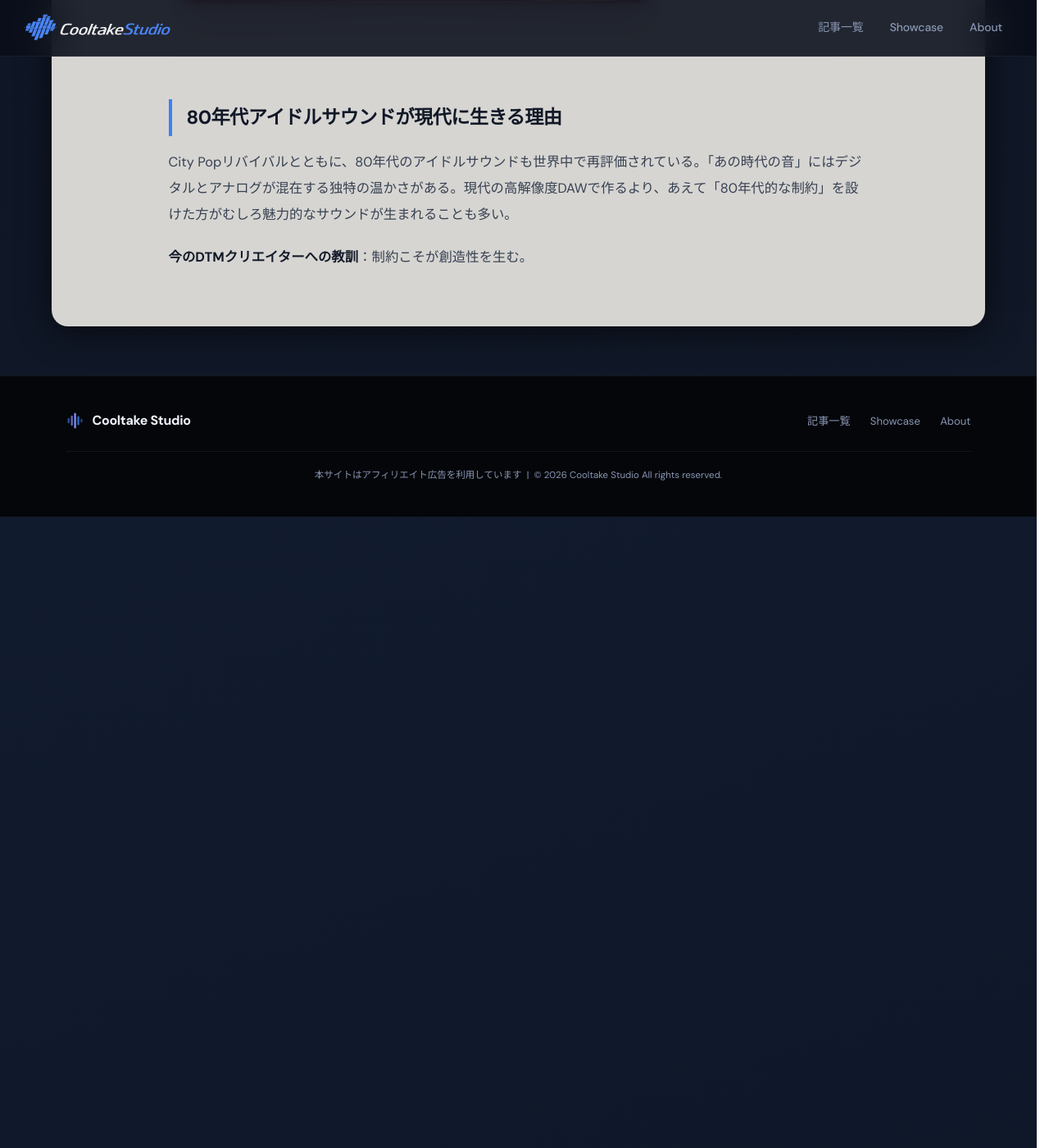
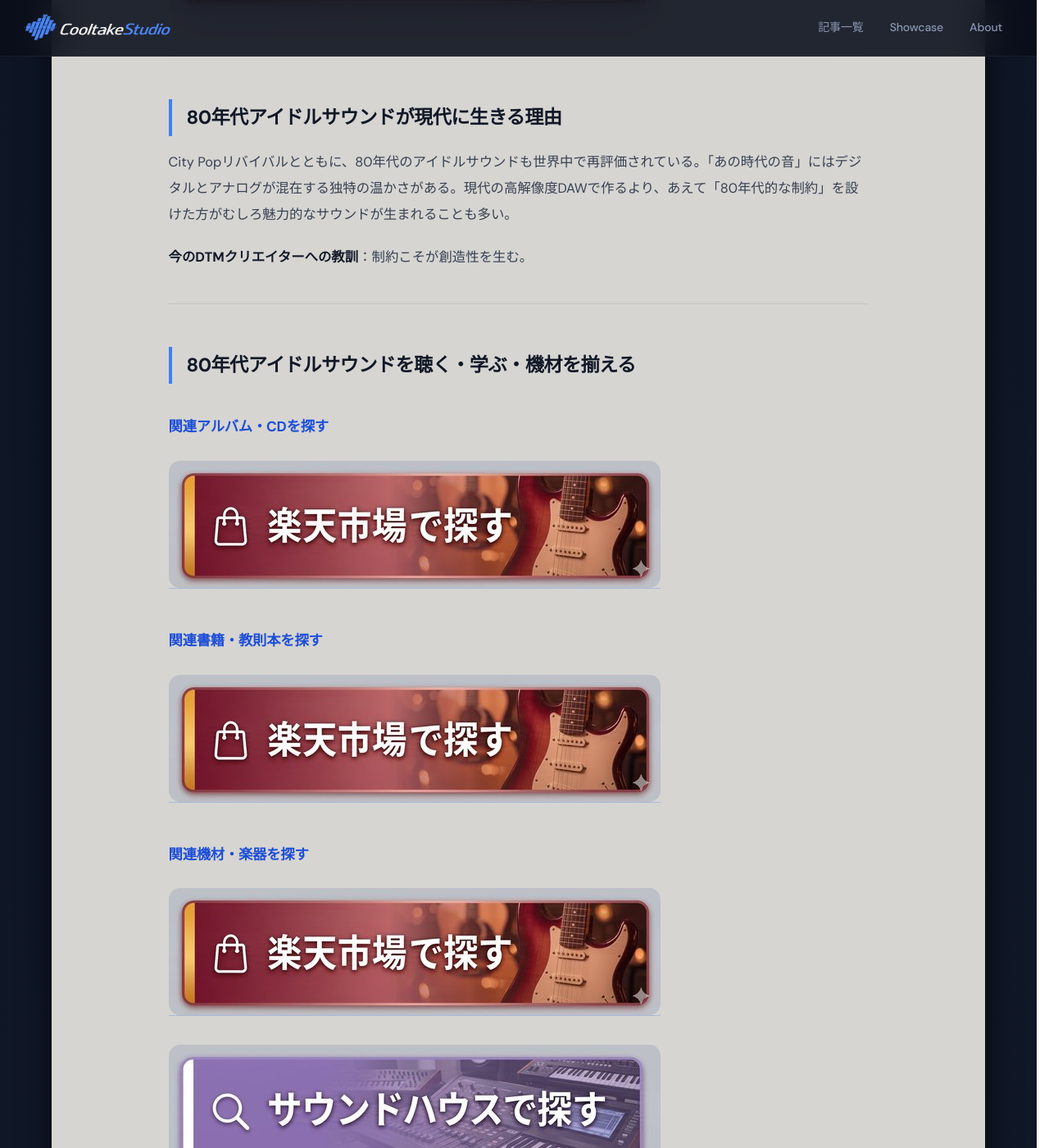
Before and after one commit to cooltake/cooltake-staging, a Jekyll site: the page built from _posts/2026-05-30-japan-music-06-80s-idol-production.md, in a window 1280 px wide and 1400 px high, scrolled down 3587 px. Shown: the whole window at 82% size. Built offline with Jekyll 4.4.1, drawn with Linux system fonts in a browser that asks for light colours; some web fonts are replaced.

Commit message:
feat: add album/book/gear CTA to 2026-05-30-japan-music-06-80s-idol-production.md

```diff
--- a/_posts/2026-05-30-japan-music-06-80s-idol-production.md
+++ b/_posts/2026-05-30-japan-music-06-80s-idol-production.md
@@ -108,3 +108,37 @@
 City Popリバイバルとともに、80年代のアイドルサウンドも世界中で再評価されている。「あの時代の音」にはデジタルとアナログが混在する独特の温かさがある。現代の高解像度DAWで作るより、あえて「80年代的な制約」を設けた方がむしろ魅力的なサウンドが生まれることも多い。
 
 **今のDTMクリエイターへの教訓**：制約こそが創造性を生む。
+
+---
+
+## 80年代アイドルサウンドを聴く・学ぶ・機材を揃える
+
+### 関連アルバム・CDを探す
+
+<div style="margin:1.5rem 0;">
+<a href="https://hb.afl.rakuten.co.jp/ichiba/2c3fa5a0.94ef6741.2c3fa5a1.98b5e1ce/?pc=https%3A//search.rakuten.co.jp/search/mall/%E6%9D%BE%E7%94%B0%E8%81%96%E5%AD%90%2B%E4%B8%AD%E6%A3%AE%E6%98%8E%E8%8F%9C%2BCD/" rel="nofollow" referrerpolicy="no-referrer-when-downgrade" style="display:inline-block;text-decoration:none;">
+<img src="/assets/images/btn-rakuten.jpg" alt="楽天市場で探す" width="600" height="155" style="max-width:100%;height:auto;border-radius:14px;display:block;">
+</a>
+</div>
+
+### 関連書籍・教則本を探す
+
+<div style="margin:1.5rem 0;">
+<a href="https://hb.afl.rakuten.co.jp/ichiba/2c3fa5a0.94ef6741.2c3fa5a1.98b5e1ce/?pc=https%3A//search.rakuten.co.jp/search/mall/%E9%9F%B3%E6%A5%BD%E5%88%B6%E4%BD%9C%2B%E3%82%A2%E3%83%AC%E3%83%B3%E3%82%B8%2B%E6%95%99%E5%89%87%E6%9C%AC/" rel="nofollow" referrerpolicy="no-referrer-when-downgrade" style="display:inline-block;text-decoration:none;">
+<img src="/assets/images/btn-rakuten.jpg" alt="楽天市場で探す" width="600" height="155" style="max-width:100%;height:auto;border-radius:14px;display:block;">
+</a>
+</div>
+
+### 関連機材・楽器を探す
+
+<div style="margin:1.5rem 0;">
+<a href="https://hb.afl.rakuten.co.jp/ichiba/2c3fa5a0.94ef6741.2c3fa5a1.98b5e1ce/?pc=https%3A//search.rakuten.co.jp/search/mall/DTM%2B%E3%83%97%E3%83%A9%E3%82%B0%E3%82%A4%E3%83%B3%2B%E3%82%BD%E3%83%95%E3%83%88%E3%82%A6%E3%82%A7%E3%82%A2/" rel="nofollow" referrerpolicy="no-referrer-when-downgrade" style="display:inline-block;text-decoration:none;">
+<img src="/assets/images/btn-rakuten.jpg" alt="楽天市場で探す" width="600" height="155" style="max-width:100%;height:auto;border-radius:14px;display:block;">
+</a>
+</div>
+
+<div style="margin:1.5rem 0;">
+<a href="https://h.accesstrade.net/sp/cc?rk=0100pdhv00n9hy" rel="nofollow" referrerpolicy="no-referrer-when-downgrade" style="display:inline-block;text-decoration:none;">
+<img src="/assets/images/btn-soundhouse.jpg" alt="サウンドハウスで探す" width="600" height="155" style="max-width:100%;height:auto;border-radius:14px;display:block;">
+</a>
+</div>
```
